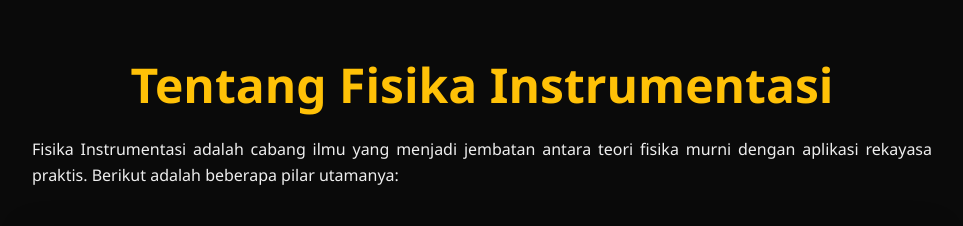
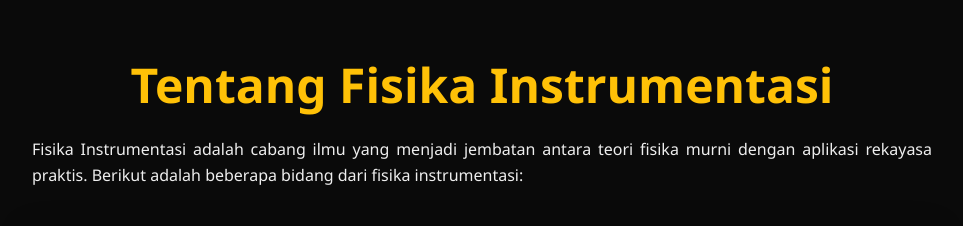
Before and after one commit to nabiel1/biodata-diri, a plain HTML site: page tugas website/index.html in a window 1280 px wide. Shown: the part 1660-1886 px from the top of the page, without its empty margins (158-1121 px from the left). Drawn offline with Linux system fonts and the light colour scheme.

Commit message:
index.html

```diff
--- a/tugas website/index.html
+++ b/tugas website/index.html
@@ -55,7 +55,7 @@
 
         <section id="instrumentasi">
             <h2>Tentang Fisika Instrumentasi</h2>
-            <p>Fisika Instrumentasi adalah cabang ilmu yang menjadi jembatan antara teori fisika murni dengan aplikasi rekayasa praktis. Berikut adalah beberapa pilar utamanya:</p>
+            <p>Fisika Instrumentasi adalah cabang ilmu yang menjadi jembatan antara teori fisika murni dengan aplikasi rekayasa praktis. Berikut adalah beberapa bidang dari fisika instrumentasi:</p>
 
             <div class="stacking-slides-container">
 
```
